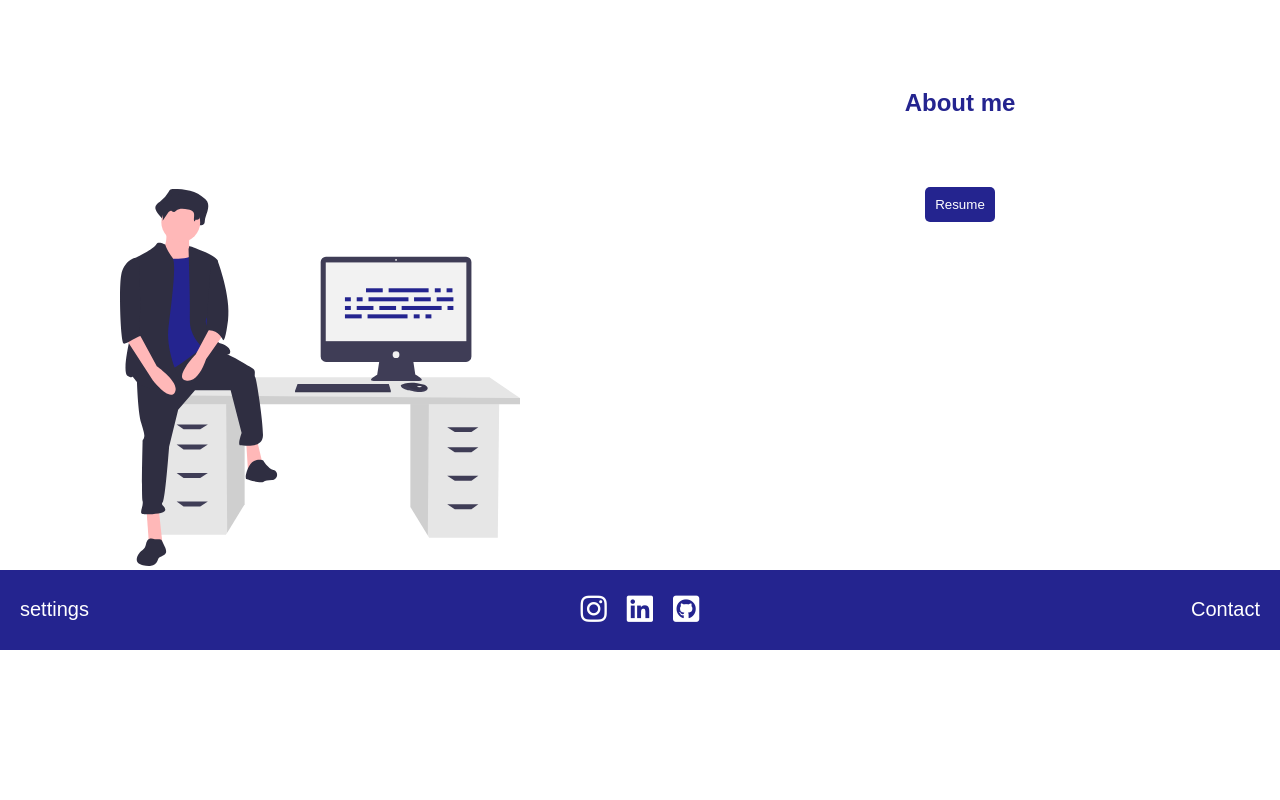
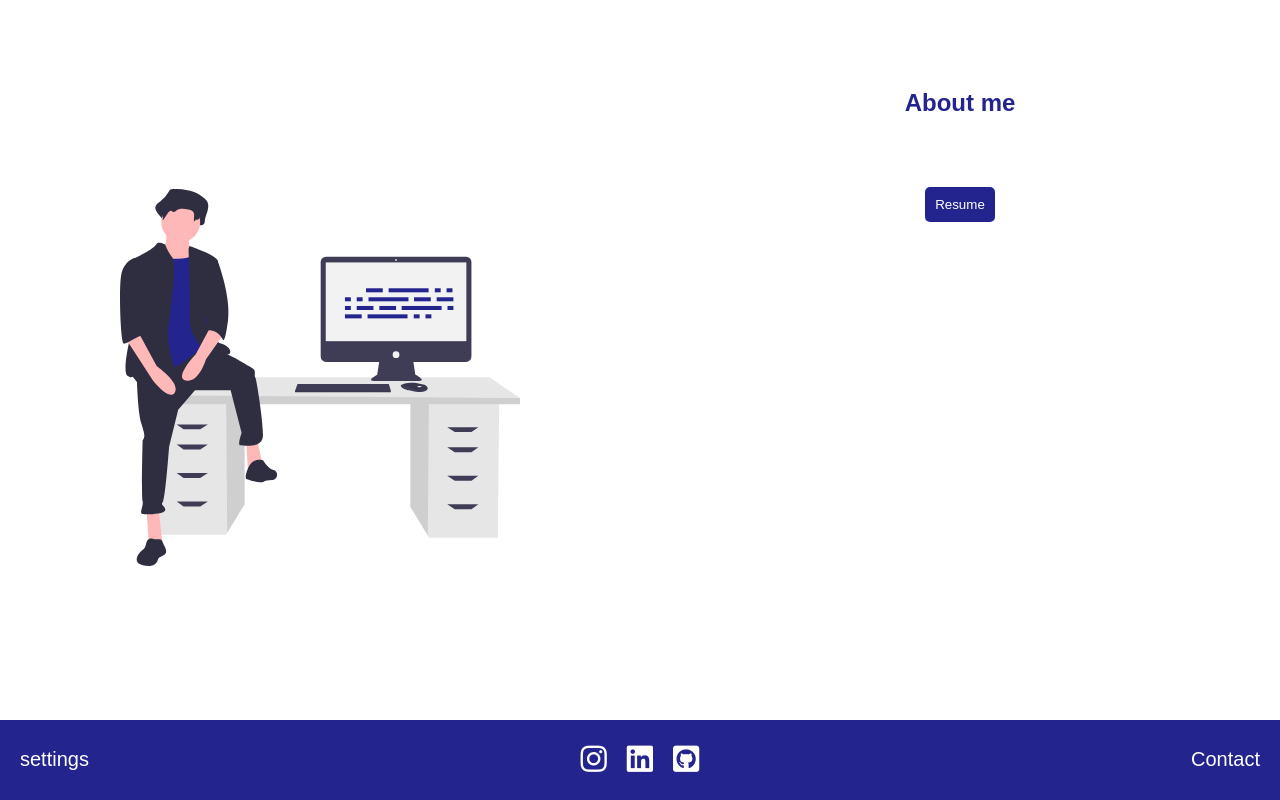
Before and after one commit to sarozpradhan64/Saroj-Portfolio, a React (Create React App) app: page / in a window 1280 px wide. Shown: the part 651-1451 px from the top of the page. Before the commit the page ends 1301 px from the top, so only its background shows below. Built offline with nearby package versions, Linux system fonts and the light colour scheme; no server answers.

Commit message:
footer margin

```diff
--- a/src/components/footer.css
+++ b/src/components/footer.css
@@ -3,11 +3,14 @@
 }
 .footer {
   height: 80px;
+  margin-top:150px;
   text-align: center;
   background-color: #24248f;
+
 }
 .light {
   background-color: black;
+
 }
 .fa-sun {
   color: rgb(247, 141, 3);
@@ -21,6 +24,7 @@
   list-style: none;
   color: white;
   font-size: 30px;
+  transition: ;
 }
 
 /* --------------switch----------------- */
```
